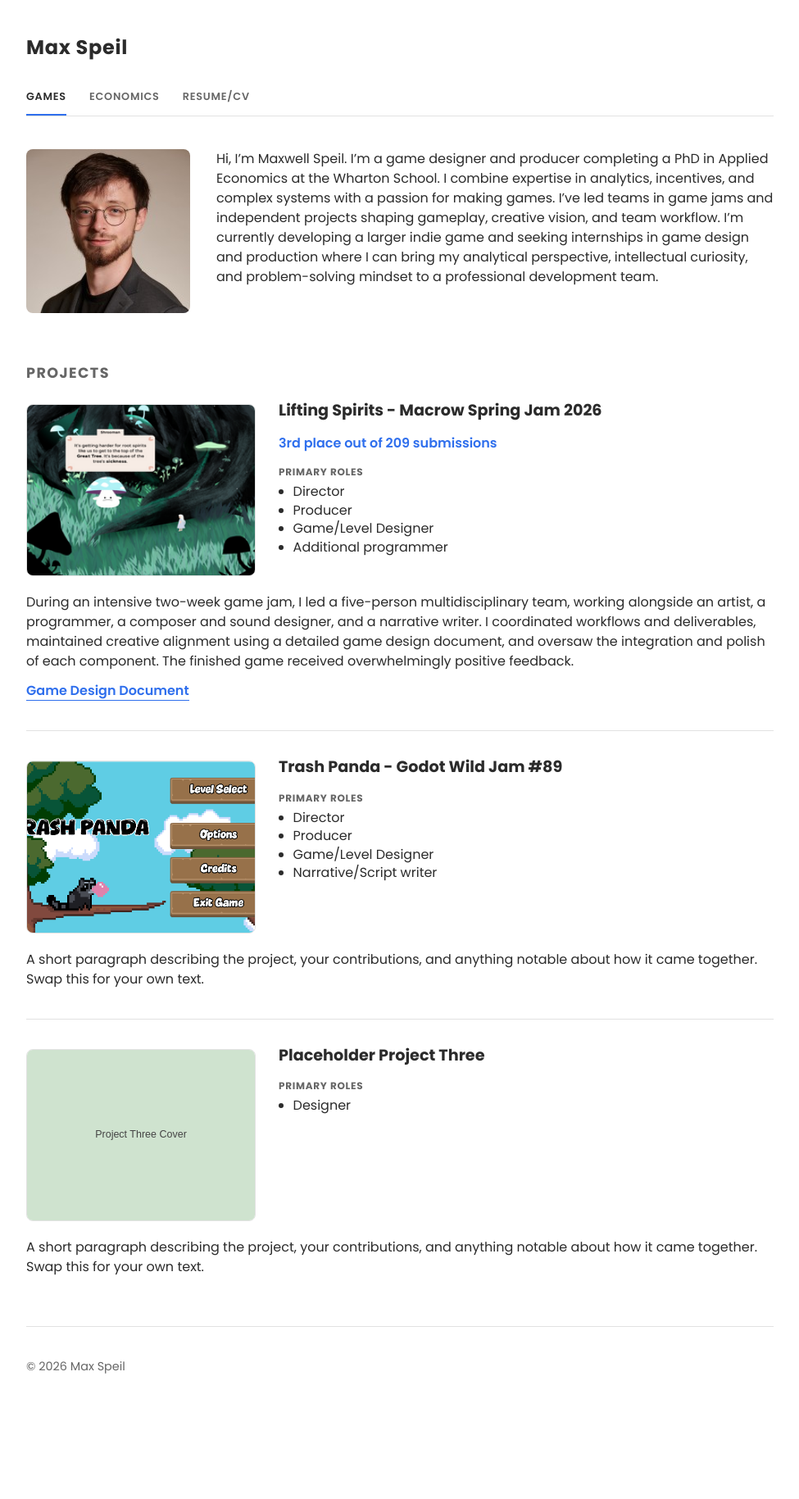
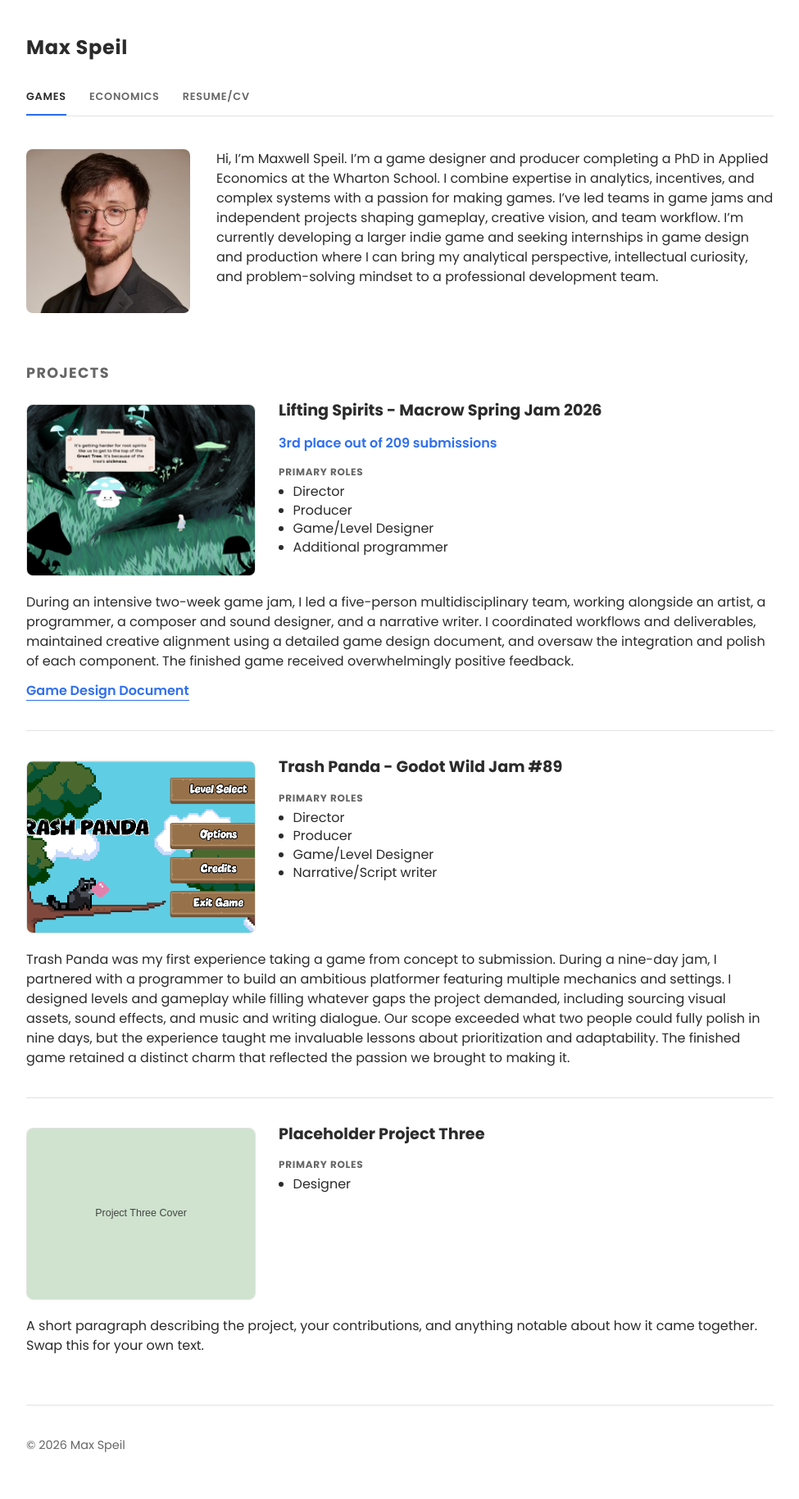
Before and after one commit to mspeil/mspeil.github.io, a Jekyll site: the page built from index.html, in a window 1280 px wide. Shown: the whole page at 82% size, without its empty margins (152-1127 px from the left). Built offline with Jekyll 4.4.1, drawn with Linux system fonts in a browser that asks for light colours; before the commit the page ends 1733 px from its top, so only the background shows below that.

Commit message:
Add Trash Panda blurb
Co-Authored-By: Claude Sonnet 5 <noreply@anthropic.com>

```diff
--- a/_data/projects.yml
+++ b/_data/projects.yml
@@ -30,8 +30,13 @@
     - Game/Level Designer
     - Narrative/Script writer
   blurb: >
-    A short paragraph describing the project, your contributions, and
-    anything notable about how it came together. Swap this for your own text.
+    Trash Panda was my first experience taking a game from concept to submission. During a
+    nine-day jam, I partnered with a programmer to build an ambitious platformer featuring
+    multiple mechanics and settings. I designed levels and gameplay while filling whatever gaps
+    the project demanded, including sourcing visual assets, sound effects, and music and writing
+    dialogue. Our scope exceeded what two people could fully polish in nine days, but the
+    experience taught me invaluable lessons about prioritization and adaptability. The finished
+    game retained a distinct charm that reflected the passion we brought to making it.
 
 - name: "Placeholder Project Three"
   itch_url: "https://your-username.itch.io/project-three"
```
